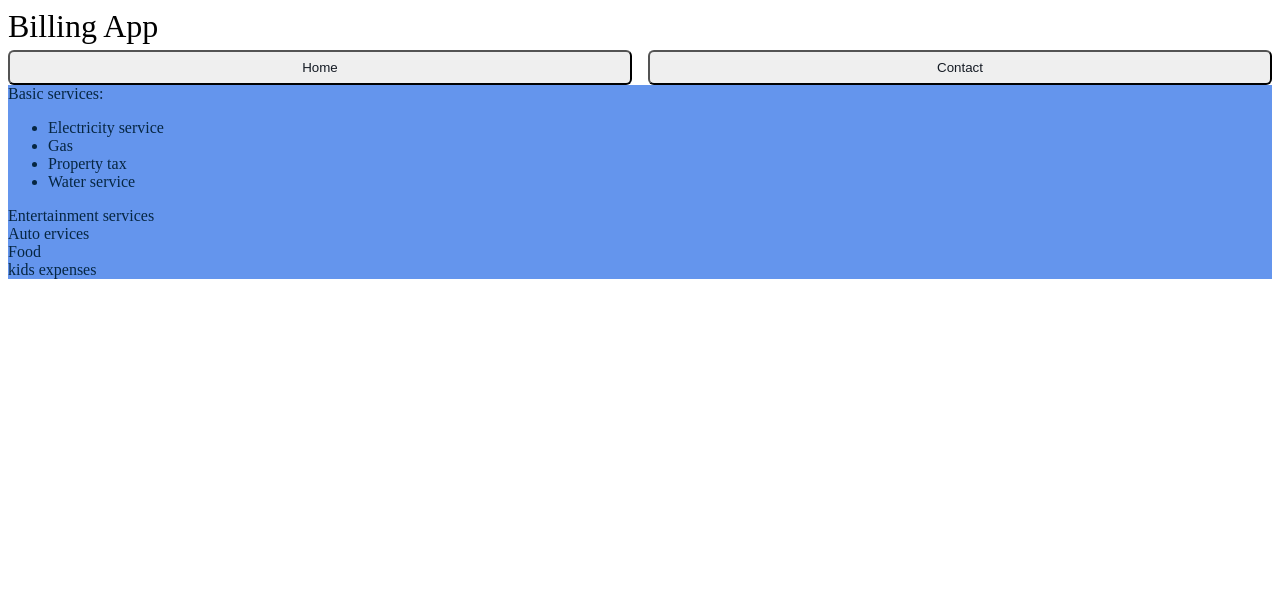
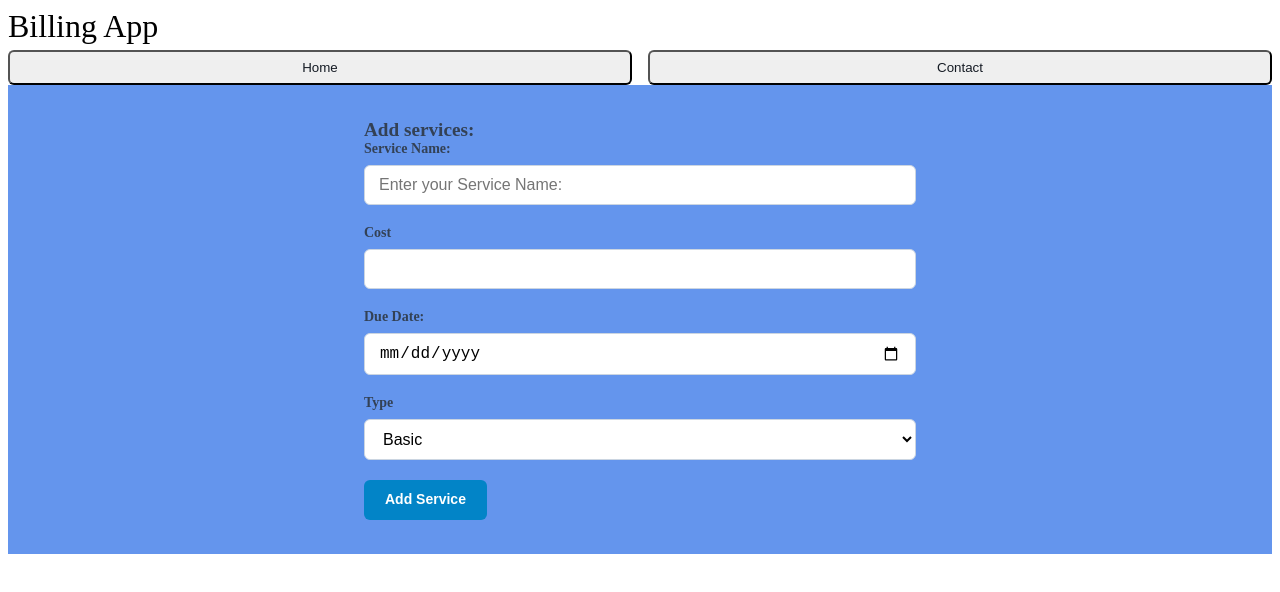
Before and after one commit to ingRicardo/billing-app, an Angular app: page / in a window 1280 px wide. Shown: the top 592 px of the page. Built offline with nearby package versions, Linux system fonts and the light colour scheme.

Commit message:
service form added

```diff
--- a/src/app/components/home/home.css
+++ b/src/app/components/home/home.css
@@ -1,3 +1,165 @@
 .mainstyle{
     color: rgb(6, 38, 66);
+    padding: 10px;
+
 }
+ .mainlabel{
+    font-size: larger;
+    font-weight: 600;
+    color: #334155;
+ }
+
+/* Container reset and constraints */
+.form-container {
+  width: 100%;
+  max-width: 600px;
+  margin: 0 auto;
+  padding: 1.5rem;
+  box-sizing: border-box;
+}
+
+/* Default Mobile-First Layout: Stacked vertically */
+.form-group {
+  display: flex;
+  flex-direction: column;
+  gap: 0.5rem;
+  margin-bottom: 1.25rem;
+}
+
+/* Base Label Styling */
+.form-group label {
+  font-size: 0.875rem;
+  font-weight: 600;
+  color: #334155;
+}
+
+/* Base Input, Select & Textarea Styling */
+.form-group input,
+.form-group select,
+.form-group textarea {
+  width: 100%;                  /* Fills container cleanly */
+  box-sizing: border-box;       /* Includes padding/border in total width */
+  padding: 0.625rem 0.875rem;
+  font-size: 1rem;
+  border: 1px solid #cbd5e1;
+  border-radius: 0.375rem;
+  background-color: #ffffff;
+  transition: border-color 0.2s ease, box-shadow 0.2s ease;
+}
+
+/* Accessible Focus States */
+.form-group input:focus,
+.form-group select:focus,
+.form-group textarea:focus {
+  outline: none;
+  border-color: #0284c7;
+  box-shadow: 0 0 0 3px rgba(2, 132, 199, 0.2);
+}
+
+/* Tablet & Desktop Layout (Min-width: 640px) */
+@media (min-width: 640px) {
+  /* Optional: Align labels and inputs side-by-side on larger screens */
+  .form-group.horizontal {
+    display: grid;
+    grid-template-columns: 160px 1fr;
+    align-items: center;
+    gap: 1rem;
+  }
+}
+
+/* Container for spacing multiple buttons */
+.button-group {
+  display: flex;
+  flex-wrap: wrap;
+  gap: 0.75rem;
+  align-items: center;
+}
+
+/* Base Button Styles */
+.btn {
+  display: inline-flex;
+  align-items: center;
+  justify-content: center;
+  gap: 0.5rem;
+  padding: 0.625rem 1.25rem;
+  font-size: 0.875rem;
+  font-weight: 600;
+  line-height: 1.25;
+  border-radius: 0.375rem;
+  border: 1px solid transparent;
+  cursor: pointer;
+  text-decoration: none;
+  transition: all 0.2s cubic-bezier(0.4, 0, 0.2, 1);
+  user-select: none;
+  -webkit-tap-highlight-color: transparent;
+}
+
+/* Primary Variant */
+.btn-primary {
+  background-color: #0284c7;
+  color: #ffffff;
+}
+
+.btn-primary:hover {
+  background-color: #0369a1;
+}
+
+.btn-primary:active {
+  background-color: #075985;
+}
+
+/* Secondary Variant */
+.btn-secondary {
+  background-color: #475569;
+  color: #ffffff;
+}
+
+.btn-secondary:hover {
+  background-color: #334155;
+}
+
+.btn-secondary:active {
+  background-color: #1e293b;
+}
+
+/* Outline Variant */
+.btn-outline {
+  background-color: transparent;
+  border-color: #cbd5e1;
+  color: #334155;
+}
+
+.btn-outline:hover {
+  background-color: #f1f5f9;
+  border-color: #94a3b8;
+}
+
+.btn-outline:active {
+  background-color: #e2e8f0;
+}
+
+/* Accessibility: Accessible Focus Ring */
+.btn:focus-visible {
+  outline: none;
+  box-shadow: 0 0 0 3px rgba(2, 132, 199, 0.4);
+}
+
+/* Disabled State */
+.btn:disabled,
+.btn.disabled {
+  opacity: 0.6;
+  cursor: not-allowed;
+  pointer-events: none;
+}
+
+/* Responsive: Full-width buttons on mobile screens */
+@media (max-width: 480px) {
+  .button-group {
+    flex-direction: column;
+    width: 100%;
+  }
+
+  .btn {
+    width: 100%;
+  }
+}
--- a/src/app/components/home/home.html
+++ b/src/app/components/home/home.html
@@ -1,24 +1,34 @@
 <div class="mainstyle">
+
+    <form class="form-container">
         <div>
-        Basic services:
+           <label class="mainlabel">Add services:</label>
         </div>
-    <ul>
-        <li>Electricity service</li>
-        <li>Gas</li>
-        <li>Property tax</li>
-        <li>Water service</li>
-    </ul>
+        <div class="form-group">
+            <label for="servicename">Service Name: </label>
+            <input type="text" id="servicename" placeholder="Enter your Service Name: ">
+        </div>
 
-    <div>
-        Entertainment services
+        <div class="form-group">
+            <label for="cost">Cost</label>
+            <input type="number" id="cost">
         </div>
-    <div>
-        Auto ervices
+        <div class="form-group">
+            <label for="duedate">Due Date:</label>
+            <input type="date" id="date">
         </div>
-    <div>
-        Food
+        <div class="form-group">
+            <label for="type">Type</label>
+            <select id="type">
+                <option value="Basic">Basic</option>
+                <option value="Entertainment">Entertainment</option>
+                <option value="Auto">Auto</option>
+                <option value="Other">Other</option>
+            </select>
         </div>
-    <div>
-        kids expenses
+        <div class="button-group">
+            <button type="button" class="btn btn-primary" (click)="addService()">Add Service</button>
         </div>
+    </form>
+
 </div>
--- a/src/app/components/home/home.ts
+++ b/src/app/components/home/home.ts
@@ -7,5 +7,8 @@ import { Component } from '@angular/core';
   styleUrl: './home.css',
 })
 export class Home {
+addService() {
+ console.log('add service')
+}
 
 }
```
Lines whose indentation alone changed are shown as unchanged.
